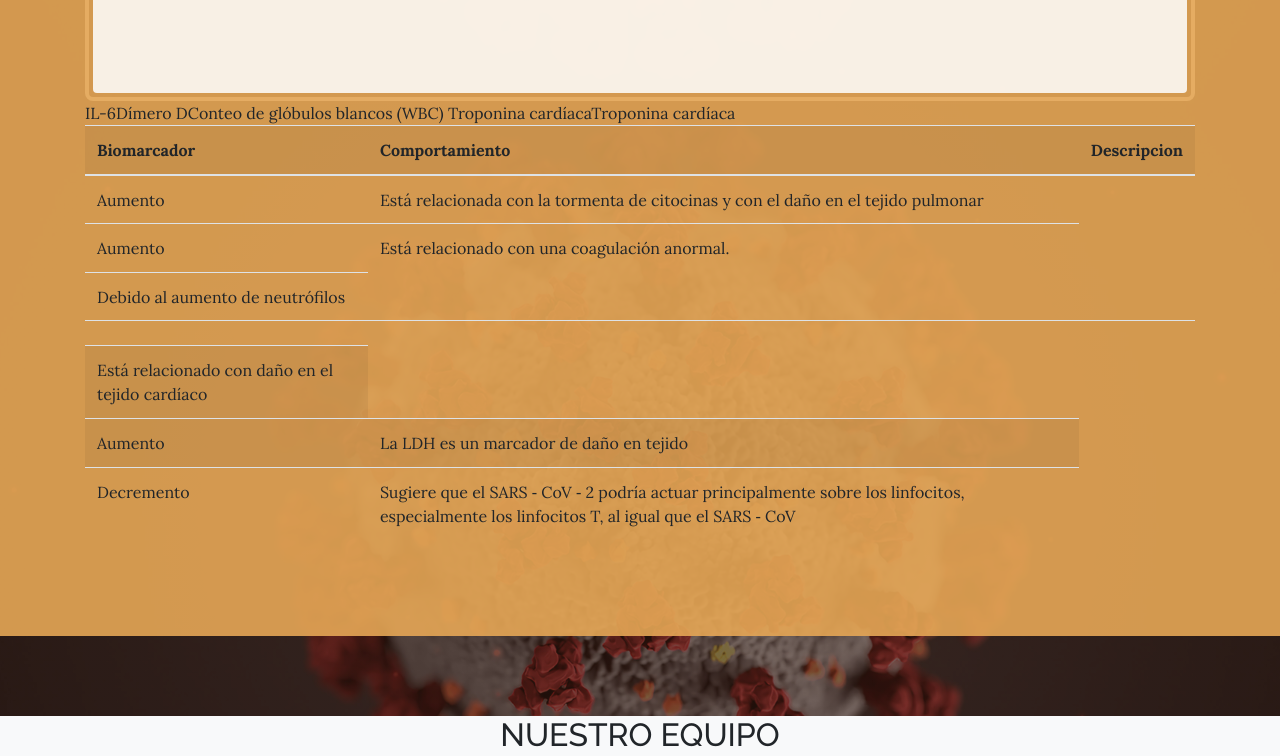
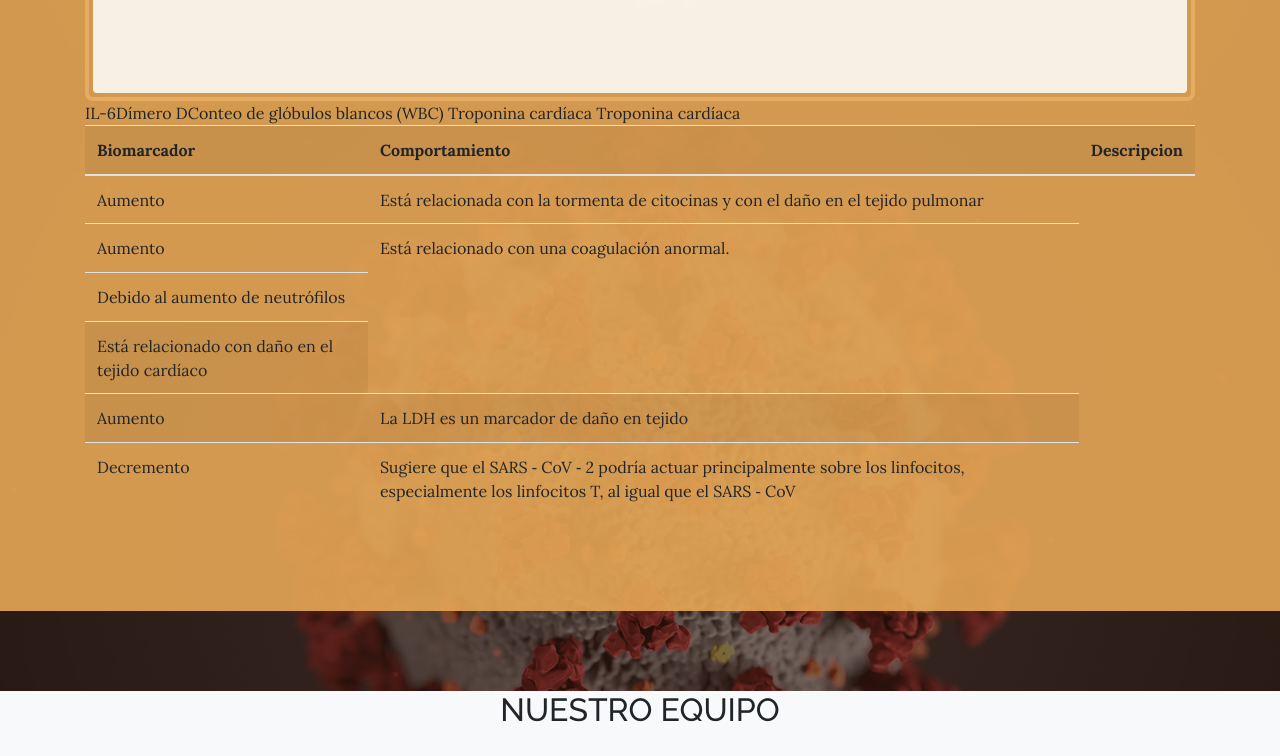
Before and after one commit to gomezjessica/clubes, a website: page store.html in a window 1280 px wide. Shown: the part 1496-2252 px from the top of the page. Drawn offline with Linux system fonts and the light colour scheme.

Commit message:
Update store.html

```diff
--- a/store.html
+++ b/store.html
@@ -132,12 +132,6 @@
 							<td>Debido al aumento de neutrófilos</td>
 
 						</td>
-	<tr>
-							<tr></td>
-							<td></td>
-							<td></td>
-							<td></td>
-						</td>
 <tr>
 							<trTroponina cardíacatd>
 							<tdAumentotd>
@@ -150,6 +144,7 @@
 							<td>La LDH es un marcador de daño en tejido</td>
 
 						</td>
+	<try>
 							<tr>Troponina cardíaca</td>
 							<td>Decremento</td>
 							<td>Sugiere que el SARS ‐ CoV ‐ 2 podría actuar principalmente sobre los linfocitos, especialmente los linfocitos T, al igual que el SARS ‐ CoV</td>
```
